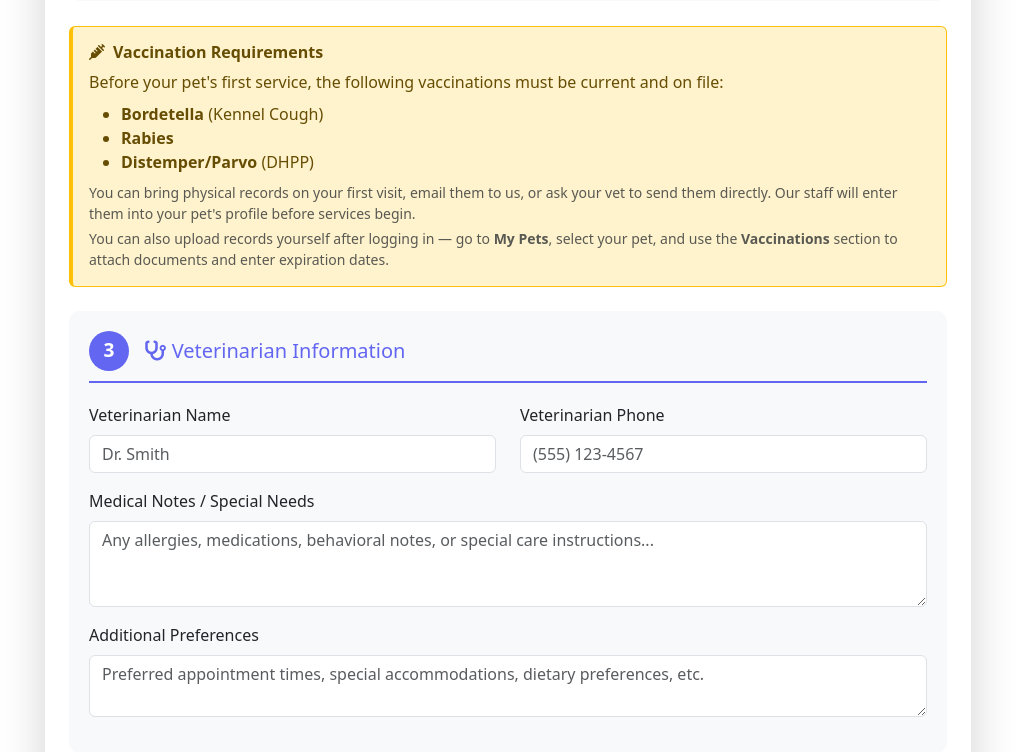
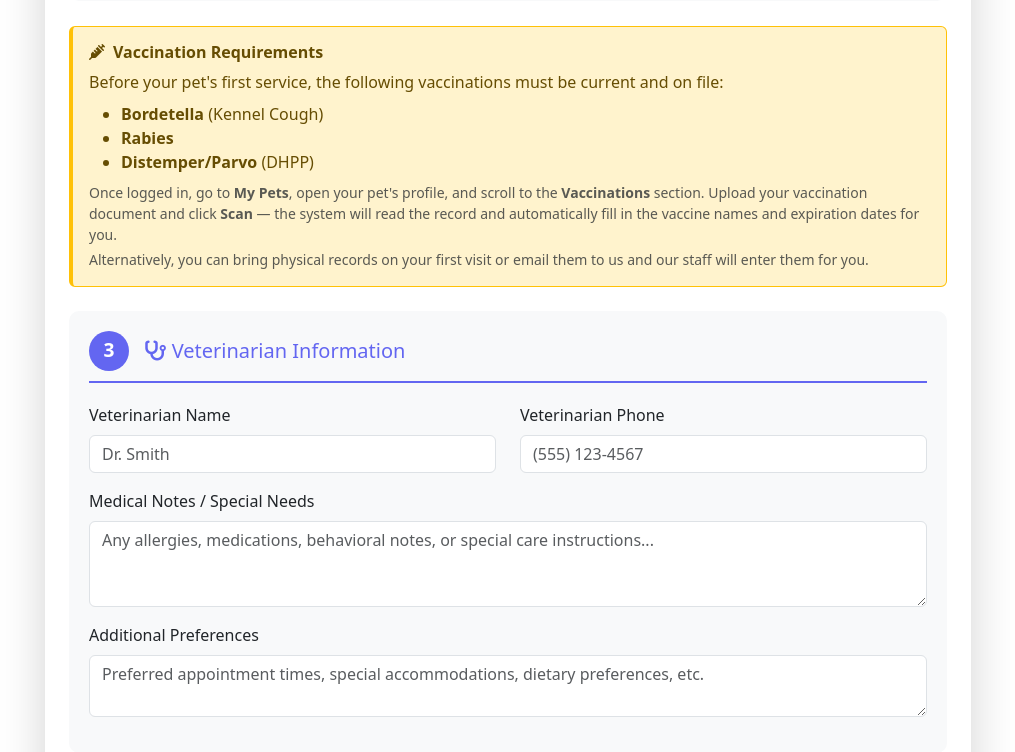
Before and after one commit to sniffhq/ruffliferetreat, a Flask app: page /customer/onboarding in a window 1280 px wide. Shown: the part 1349-2101 px from the top of the page, without its empty margins (132-1147 px from the left). Run offline with Flask 3, Linux system fonts and the light colour scheme; the visitor is signed in with stand-in values (Sample User, id 1).

Commit message:
Update vaccination blurb: describe Scan auto-populate workflow

```diff
--- a/app/templates/customer/onboarding.html
+++ b/app/templates/customer/onboarding.html
@@ -215,8 +215,8 @@
                             <li><strong>Rabies</strong></li>
                             <li><strong>Distemper/Parvo</strong> (DHPP)</li>
                         </ul>
-                        <p class="mb-1 text-muted small">You can bring physical records on your first visit, email them to us, or ask your vet to send them directly. Our staff will enter them into your pet's profile before services begin.</p>
-                        <p class="mb-0 text-muted small">You can also upload records yourself after logging in — go to <strong>My Pets</strong>, select your pet, and use the <strong>Vaccinations</strong> section to attach documents and enter expiration dates.</p>
+                        <p class="mb-1 text-muted small">Once logged in, go to <strong>My Pets</strong>, open your pet's profile, and scroll to the <strong>Vaccinations</strong> section. Upload your vaccination document and click <strong>Scan</strong> — the system will read the record and automatically fill in the vaccine names and expiration dates for you.</p>
+                        <p class="mb-0 text-muted small">Alternatively, you can bring physical records on your first visit or email them to us and our staff will enter them for you.</p>
                     </div>
 
                     <!-- STEP 3: Veterinarian Information -->
```
